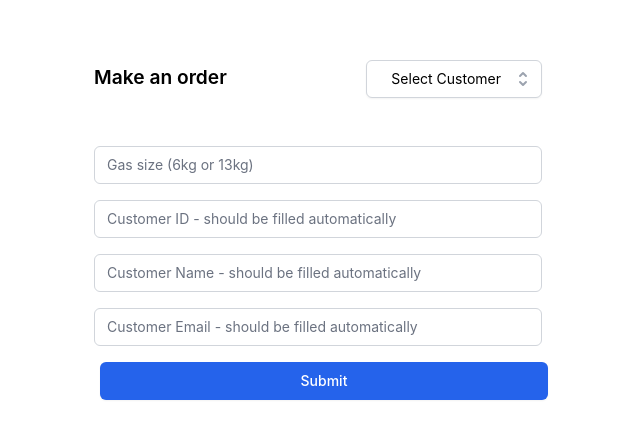
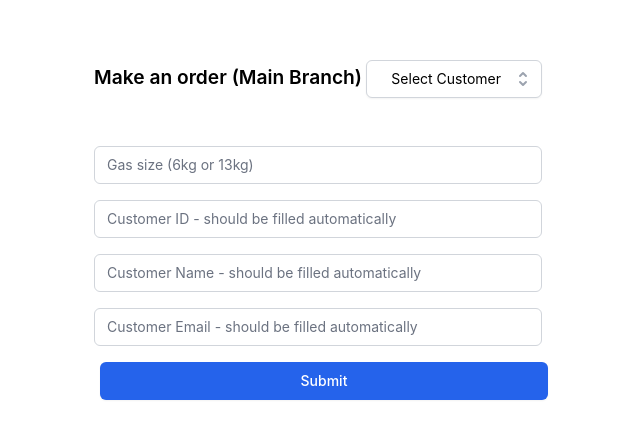
Before and after one commit to HackathonGranularit/Hackathon-003, a React (Create React App) app in the folder ui/: page / in a window 1280 px wide. Shown: the part 136-574 px from the top of the page, without its empty margins (322-962 px from the left). Built offline with nearby package versions, Linux system fonts and the light colour scheme.

Commit message:
branch title

```diff
--- a/ui/src/pages/customer.js
+++ b/ui/src/pages/customer.js
@@ -18,7 +18,7 @@ function Customer() {
 
   return (
     <MainDiv>
-        <TopDiv><h3>Make an order</h3><div><SelectorBox people={customerArr} selectedCustomer={selectedCustomer} setSelectedCustomer={setSelectedCustomer}/></div></TopDiv>
+        <TopDiv><h3>Make an order  (Main Branch)</h3><div><SelectorBox people={customerArr} selectedCustomer={selectedCustomer} setSelectedCustomer={setSelectedCustomer}/></div></TopDiv>
       <div>
       <input
               id="itemName"
```
